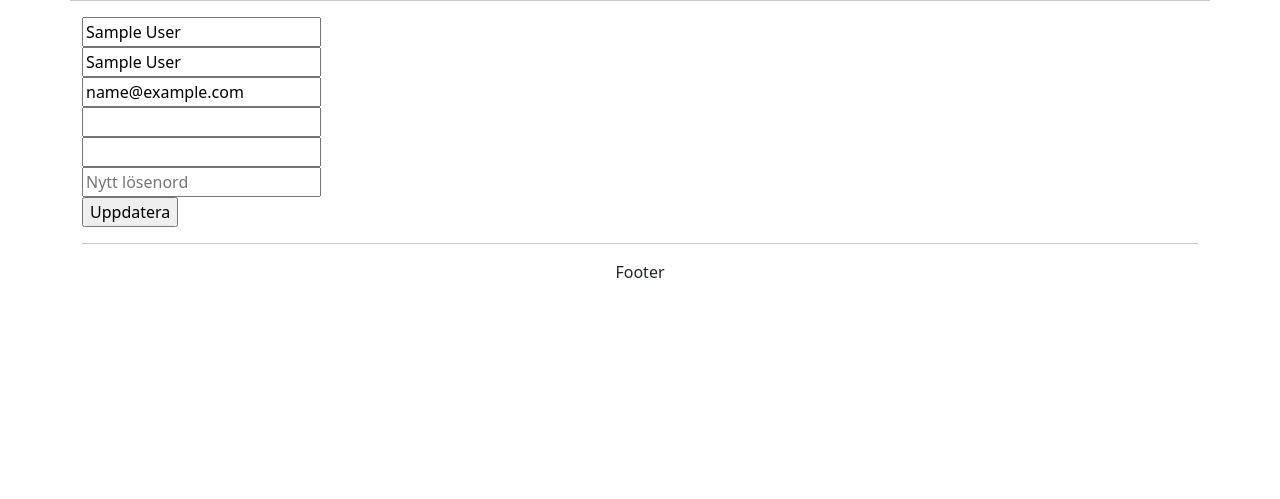
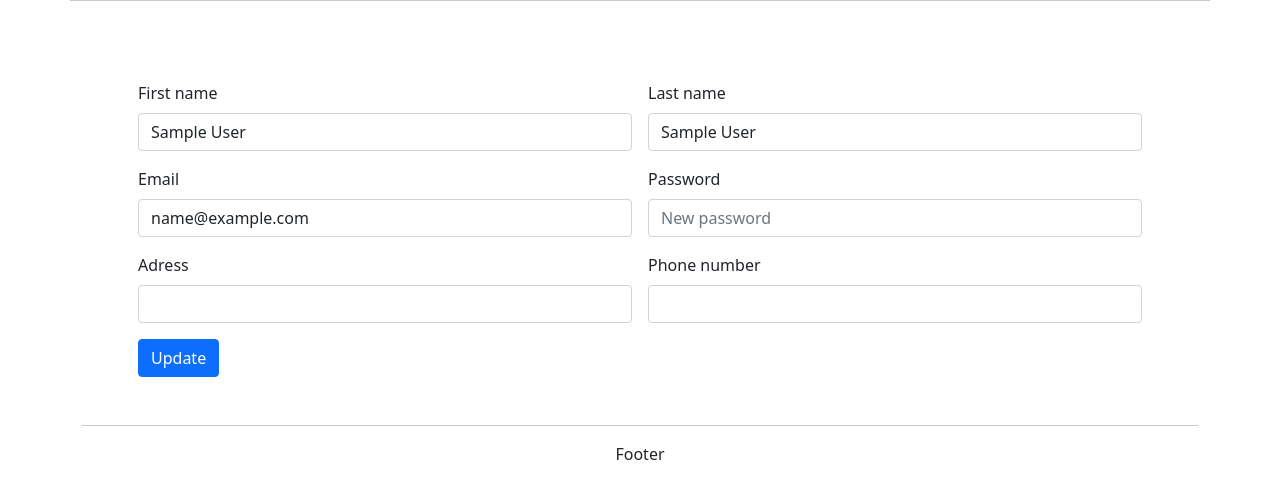
Before and after one commit to Semthan/PHPwebshop, a PHP site: page /index.php?page=profile in a window 1280 px wide. Shown: the part 82-581 px from the top of the page. Run offline with PHP 8.4, Linux system fonts and the light colour scheme; the visitor is signed in with stand-in values (Sample User, id 1); data that the repository does not hold is empty.

Commit message:
profile page

```diff
--- a/views/include/profile.php
+++ b/views/include/profile.php
@@ -1,23 +1,29 @@
-<form action="#" method="POST">
-    <div>
-        <input type="text" name="first_name" value="<?php echo $userData['first_name'] ?>">
+<form class="row m-5 g-3" action="#" method="POST">
+    <div class="col-6">
+        <label for="inputAddress" class="form-label">First name</label>
+        <input type="text" class="form-control" name="first_name" value="<?php echo $userData['first_name'] ?>">
     </div>
-    <div>
-        <input type="text" name="last_name" value="<?php echo $userData['last_name'] ?>">
+    <div class="col-6">
+        <label for="inputAddress2" class="form-label">Last name</label>
+        <input type="text" class="form-control" name="last_name" value="<?php echo $userData['last_name'] ?>">
     </div>
-    <div>
-        <input type="text" name="email" value="<?php echo $userData['email'] ?>">
+    <div class="col-6">
+        <label for="inputEmail4" class="form-label">Email</label>
+        <input type="email" class="form-control" name="email" value="<?php echo $userData['email'] ?>">
     </div>
-    <div>
-        <input type="text" name="tel" value="<?php echo $userData['tel'] ?>">
+    <div class="col-6">
+        <label for="inputPassword4" class="form-label">Password</label>
+        <input type="password" class="form-control" name="password" placeholder="New password">
     </div>
-    <div>
-        <input type="text" name="adress" value="<?php echo $userData['adress'] ?>">
+    <div class="col-6">
+        <label for="inputCity" class="form-label">Adress</label>
+        <input type="text" class="form-control" name="adress" value="<?php echo $userData['adress'] ?>">
     </div>
-    <div>
-        <input type="text" name="password" placeholder="Nytt lösenord">
+    <div class="col-md-6">
+        <label for="inputZip" class="form-label">Phone number</label>
+        <input type="text" class="form-control" name="tel" value="<?php echo $userData['tel'] ?>">
     </div>
-    <div>
-        <input type="submit" value="Uppdatera">
+    <div class="col-md">
+        <input type="submit" value="Update" class="btn btn-primary">
     </div>
 </form>
```
